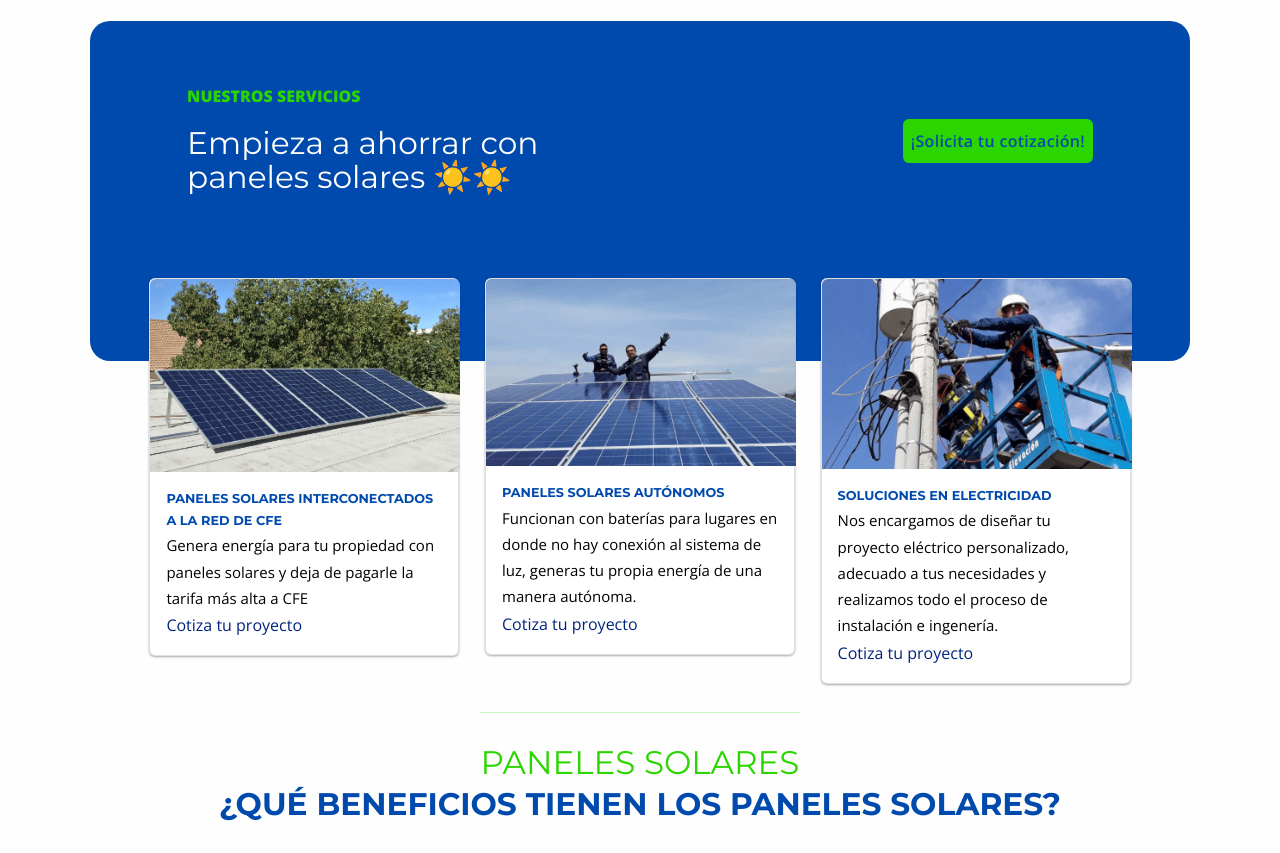
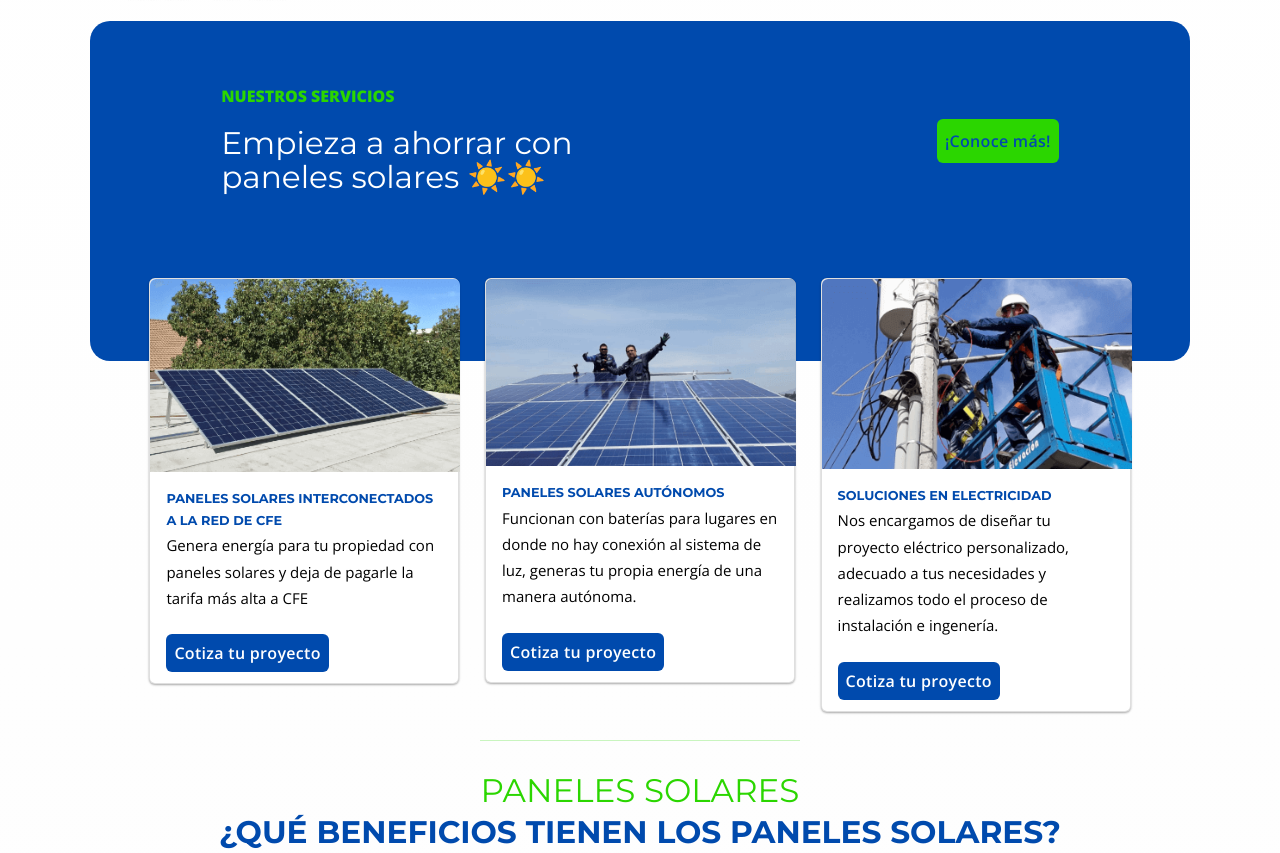
Before and after one commit to crbzxy/ecoglobe-website, a React (Create React App) app: page / in a window 1280 px wide. Shown: the part 790-1643 px from the top of the page. Built offline with nearby package versions, Linux system fonts and the light colour scheme.

Commit message:
ajuste de botones

```diff
--- a/src/views/Home.js
+++ b/src/views/Home.js
@@ -64,7 +64,7 @@ function Home() {
             <div className='col'>
               <Link to='/servicios'>
                 <button className='btn-secundario'>
-                  ¡Solicita tu cotización!
+                  ¡Conoce más!
                 </button>
               </Link>
             </div>
@@ -85,7 +85,8 @@ function Home() {
                   Genera energía para tu propiedad con paneles solares y deja de
                   pagarle la tarifa más alta a CFE
                 </p>
-                <Link to='/contacto'> Cotiza tu proyecto</Link>
+                <br />
+                <Link to='/paneles-solares' className='btn-primario'> Cotiza tu proyecto</Link>
               </div>
             </div>
 
@@ -103,7 +104,8 @@ function Home() {
                   al sistema de luz, generas tu propia energía de una manera
                   autónoma.
                 </p>
-                <Link to='/contacto'> Cotiza tu proyecto</Link>
+                <br />
+                <Link to='/paneles-solares-autonomos' className='btn-primario'> Cotiza tu proyecto</Link>
               </div>
             </div>
 
@@ -121,7 +123,8 @@ function Home() {
                   adecuado a tus necesidades y realizamos todo el proceso de
                   instalación e ingenería.
                 </p>
-                <Link to='/contacto'> Cotiza tu proyecto</Link>
+                <br />
+                <Link to='/soluciones-en-electricidad' className='btn-primario'> Cotiza tu proyecto</Link>
               </div>
             </div>
           </section>
```
Also changed, not shown: 1 other file (tests, documents, lock files or other folders).
